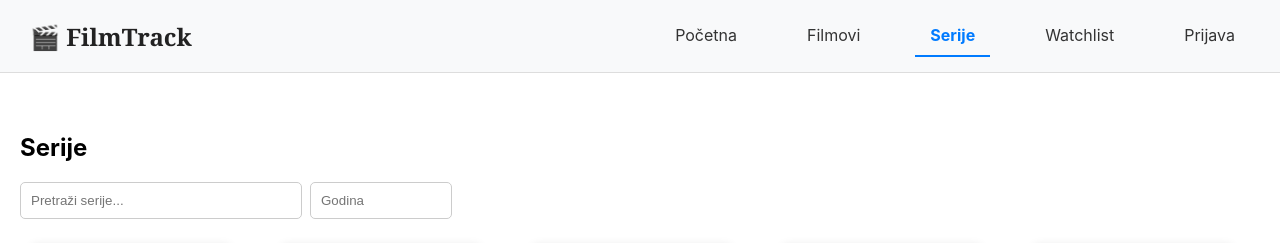
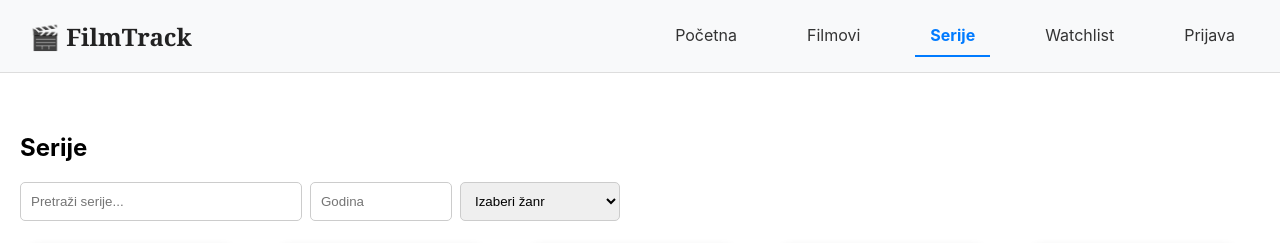
Before and after one commit to elab-development/klijentske-veb-tehnologije-2024-2023-0341-apk-za-filmove-i-serije, a React (Create React App) app: page /series in a window 1280 px wide. Shown: the top 243 px of the page. Built offline with nearby package versions, Linux system fonts and the light colour scheme; grey boxes are pictures that could not be loaded.

Commit message:
dodavanje zanra za serije

```diff
--- a/src/pages/Series.tsx
+++ b/src/pages/Series.tsx
@@ -12,15 +12,16 @@ const Series = () => {
   const location = useLocation();
 
   const allSeries = [
-    { title: 'Breaking Bad', year: 2008, rating: 9.5, posterUrl: 'https://image.tmdb.org/t/p/w500/ggFHVNu6YYI5L9pCfOacjizRGt.jpg' },
-    { title: 'Stranger Things', year: 2016, rating: 8.7, posterUrl: 'https://image.tmdb.org/t/p/w500/49WJfeN0moxb9IPfGn8AIqMGskD.jpg' },
-    { title: 'Game of Thrones', year: 2011, rating: 9.3, posterUrl: 'https://image.tmdb.org/t/p/w500/u3bZgnGQ9T01sWNhyveQz0wH0Hl.jpg' },
-    { title: 'The Office', year: 2005, rating: 8.9, posterUrl: 'https://image.tmdb.org/t/p/w500/qWnJzyZhyy74gjpSjIXWmuk0ifX.jpg' },
-    { title: 'Chernobyl', year: 2019, rating: 9.4, posterUrl: 'https://image.tmdb.org/t/p/w500/hlLXt2tOPT6RRnjiUmoxyG1LTFi.jpg' },
+    { title: 'Breaking Bad', year: 2008, rating: 9.5, posterUrl: 'https://image.tmdb.org/t/p/w500/ggFHVNu6YYI5L9pCfOacjizRGt.jpg', genres: ['Crime', 'Drama'] },
+    { title: 'Stranger Things', year: 2016, rating: 8.7, posterUrl: 'https://image.tmdb.org/t/p/w500/49WJfeN0moxb9IPfGn8AIqMGskD.jpg', genres: ['Sci-Fi', 'Horror'] },
+    { title: 'Game of Thrones', year: 2011, rating: 9.3, posterUrl: 'https://image.tmdb.org/t/p/w500/u3bZgnGQ9T01sWNhyveQz0wH0Hl.jpg', genres: ['Fantasy', 'Drama'] },
+    { title: 'The Office', year: 2005, rating: 8.9, posterUrl: 'https://image.tmdb.org/t/p/w500/qWnJzyZhyy74gjpSjIXWmuk0ifX.jpg', genres: ['Comedy'] },
+    { title: 'Chernobyl', year: 2019, rating: 9.4, posterUrl: 'https://image.tmdb.org/t/p/w500/hlLXt2tOPT6RRnjiUmoxyG1LTFi.jpg', genres: ['Drama', 'History'] },
   ];
 
   const [searchTerm, setSearchTerm] = useState('');
   const [year, setYear] = useState<string>('');
+  const [genre, setGenre] = useState<string>('');
   const [page, setPage] = useState(1);
   const pageSize = 8;
 
@@ -31,9 +32,11 @@ const Series = () => {
     const params = new URLSearchParams(location.search);
     const q = params.get('q') ?? '';
     const y = params.get('y') ?? '';
+    const g = params.get('g') ?? '';
     const p = parseInt(params.get('p') ?? '1', 10);
     setSearchTerm(q);
     setYear(y);
+    setGenre(g);
     setPage(Number.isFinite(p) && p > 0 ? p : 1);
   }, [location.search]);
 
@@ -41,22 +44,41 @@ const Series = () => {
     const params = new URLSearchParams();
     if (searchTerm.trim()) params.set('q', searchTerm.trim());
     if (year.trim()) params.set('y', year.trim());
+    if (genre.trim()) params.set('g', genre.trim());
     if (page > 1) params.set('p', String(page));
     const qs = params.toString();
     const next = qs ? `?${qs}` : '';
     if (location.search !== next) {
       navigate({ pathname: '/series', search: next }, { replace: true });
     }
-  }, [searchTerm, year, page, navigate, location.search]);
+  }, [searchTerm, year, genre, page, navigate, location.search]);
+
+  const genres = useMemo((): string[] => {
+    const set = new Set<string>();
+    allSeries.forEach((s) => {
+      const arr: string[] =
+        (s as any).genres ??
+        ((s as any).genre ? [(s as any).genre as string] : ['Ostalo']);
+      arr.forEach((g: string) => set.add(g));
+    });
+    return Array.from(set);
+  }, [allSeries]);
 
   const filtered = useMemo(() => {
     const y = year.trim();
-    return allSeries.filter(s => {
+    const g = genre.trim();
+    return allSeries.filter((s) => {
       const okText = s.title.toLowerCase().includes(searchTerm.toLowerCase());
       const okYear = y === '' ? true : String(s.year) === y;
-      return okText && okYear;
+
+      const arr: string[] =
+        (s as any).genres ??
+        ((s as any).genre ? [(s as any).genre as string] : ['Ostalo']);
+      const okGenre = g === '' ? true : arr.includes(g);
+
+      return okText && okYear && okGenre;
     });
-  }, [allSeries, searchTerm, year]);
+  }, [allSeries, searchTerm, year, genre]);
 
   const total = filtered.length;
   const start = (page - 1) * pageSize;
@@ -64,7 +86,7 @@ const Series = () => {
 
   useEffect(() => {
     setPage(1);
-  }, [searchTerm, year]);
+  }, [searchTerm, year, genre]);
 
   return (
     <div style={{ padding: '20px' }}>
@@ -85,6 +107,20 @@ const Series = () => {
           onChange={(e) => setYear(e.target.value)}
           style={{ padding: '10px', width: '120px', borderRadius: '5px', border: '1px solid #ccc' }}
         />
+        <select
+          value={genre}
+          onChange={(e) => setGenre(e.target.value)}
+          style={{ padding: '10px', minWidth: 160, borderRadius: 5, border: '1px solid #ccc' }}
+        >
+          <option value="" disabled>
+            Izaberi žanr
+          </option>
+          {genres.map((g) => (
+            <option key={g} value={g}>
+              {g}
+            </option>
+          ))}
+        </select>
       </div>
 
       <div style={{ display: 'grid', gap: '12px', gridTemplateColumns: 'repeat(auto-fill, minmax(220px, 1fr))' }}>
@@ -116,12 +152,7 @@ const Series = () => {
       </div>
 
       <div style={{ marginTop: '16px' }}>
-        <Pagination
-          page={page}
-          pageSize={pageSize}
-          total={total}
-          onPageChange={setPage}
-        />
+        <Pagination page={page} pageSize={pageSize} total={total} onPageChange={setPage} />
       </div>
     </div>
   );
```
